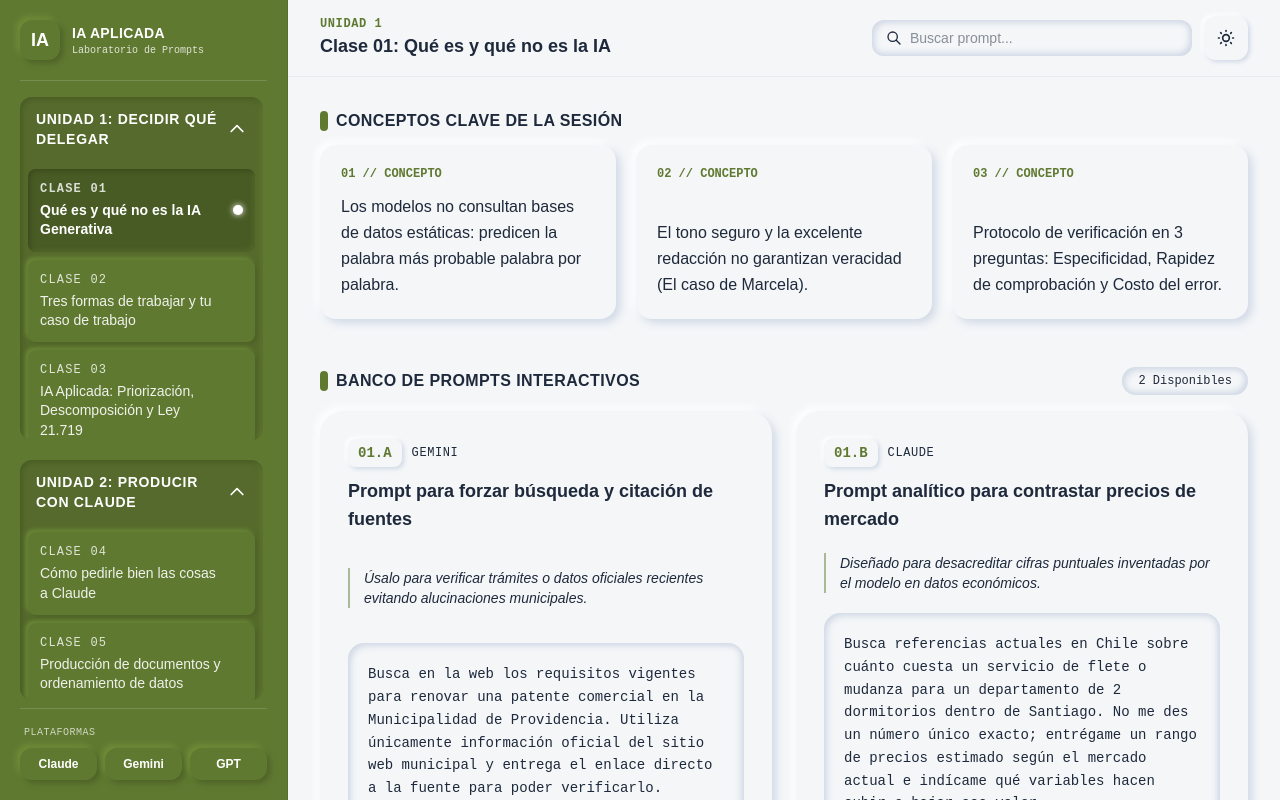
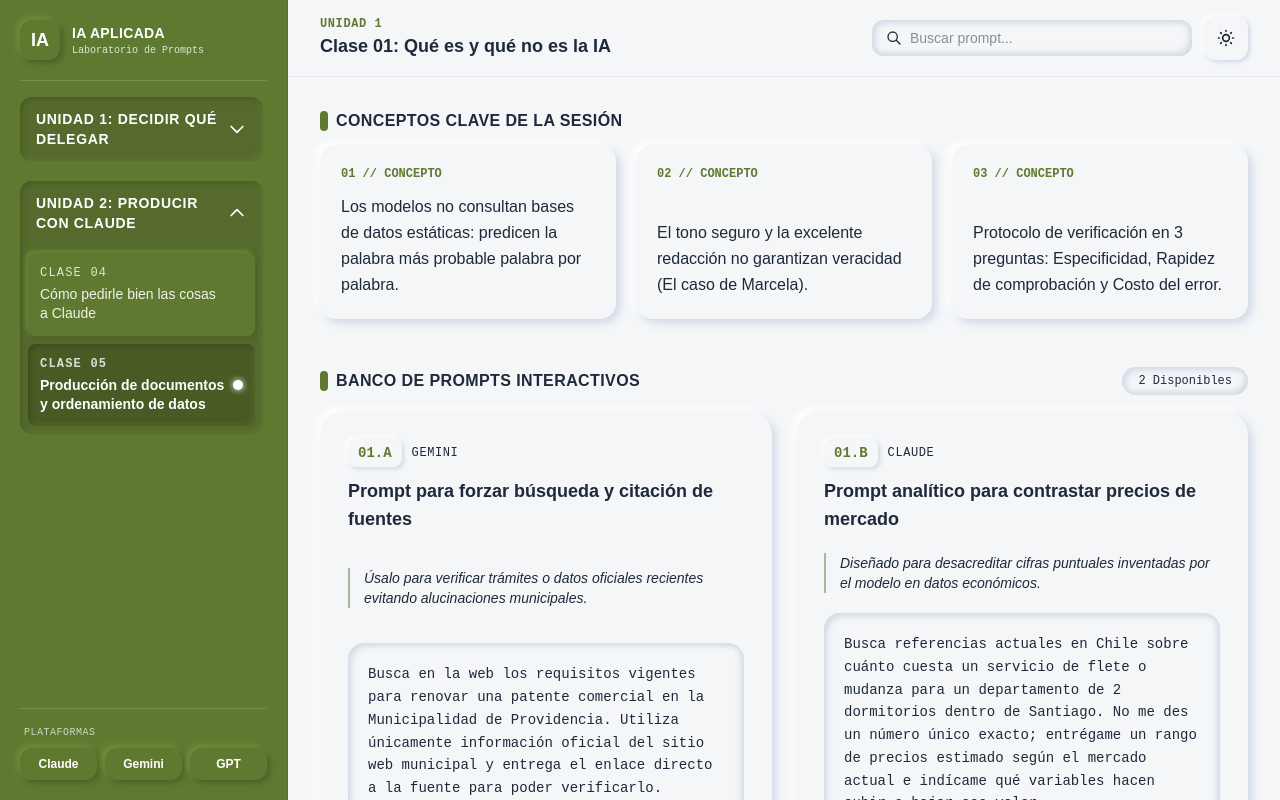
Before and after one commit to cTapiaDev/nodo-ai-dashboard, an Astro site: page / in a window 1280 px wide. Built offline with nearby package versions, Linux system fonts and the light colour scheme; Astro itself is replaced by a stand-in of ours.

Commit message:
scroll sidebar

```diff
--- a/src/components/SidebarNav.astro
+++ b/src/components/SidebarNav.astro
@@ -1,29 +1,30 @@
 ---
-/* 🟢 Sidebar con tipografías legibles (Mínimo 14px) */
 import { courseData } from '../data/curso';
 
 const units = courseData || [];
 ---
 
-<nav class="mt-4 flex-1 overflow-y-auto pr-1 flex flex-col gap-3 w-full" aria-label="Navegación del Curso">
+<nav class="mt-4 flex-1 min-h-0 overflow-y-auto pb-6 pr-1 flex flex-col gap-3 w-full custom-scrollbar" aria-label="Navegación del Curso">
   {units.length > 0 ? (
-    units.map((unit, unitIdx) => (
-      <div class="flex flex-col w-full rounded-xl overflow-hidden mb-2" style="background-color: #556a2c; box-shadow: inset 2px 2px 5px #485b24, inset -2px -2px 5px #627934;">
+    units.map((unit, unitIdx) => {
+        const isLastUnit = unitIdx === units.length - 1;
+     return (
+      <div class="flex flex-col shrink-0 w-full rounded-xl overflow-hidden mb-2" style="background-color: #556a2c; box-shadow: inset 2px 2px 5px #485b24, inset -2px -2px 5px #627934;">
         <!-- Botón Acordeón de la Unidad -->
         <button
           type="button"
           class="unit-accordion-btn w-full px-4 py-3 text-left flex items-center justify-between font-display font-bold text-sm uppercase tracking-wider text-white transition-colors cursor-pointer"
         >
           <span class="pr-2 pointer-events-none">{unit.unitTitle}</span>
-          <svg class="accordion-icon w-5 h-5 transform transition-transform duration-200 shrink-0 rotate-180 pointer-events-none" fill="none" viewBox="0 0 24 24" stroke="currentColor">
+          <svg class={`accordion-icon w-5 h-5 transform transition-transform duration-200 shrink-0 pointer-events-none ${isLastUnit ? 'rotate-180' : ''}`} fill="none" viewBox="0 0 24 24" stroke="currentColor">
             <path stroke-linecap="round" stroke-linejoin="round" stroke-width="2" d="M19 9l-7 7-7-7" />
           </svg>
         </button>
 
         <!-- Lista de Clases Desplegable -->
-        <div class="unit-classes-container flex flex-col w-full p-2 gap-2">
+        <div class={`unit-classes-container flex flex-col w-full p-2 gap-2 ${isLastUnit ? '' : 'hidden'}`}>
           {unit.classes && unit.classes.map((cls, index) => {
-            const isFirst = unitIdx === 0 && index === 0;
+            const isFirst = unitIdx === units.length - 1 && index === unit.classes.length - 1;
             return (
               <button
                 type="button"
@@ -45,7 +46,7 @@ const units = courseData || [];
           })}
         </div>
       </div>
-    ))
+    )})
   ) : (
     <p class="text-sm px-2 text-white/70">No hay unidades cargadas.</p>
   )}
@@ -99,3 +100,27 @@ const units = courseData || [];
     });
   });
 </script>
+
+<style>
+  .custom-scrollbar::-webkit-scrollbar {
+    width: 6px;
+  }
+
+  .custom-scrollbar::-webkit-scrollbar-track {
+    background: transparent;
+  }
+
+  .custom-scrollbar::-webkit-scrollbar-thumb {
+    background-color: #485b24;
+    border-radius: 10px;
+  }
+
+  .custom-scrollbar::-webkit-scrollbar-thumb:hover {
+    background-color: #3b4b1d;
+  }
+
+  .custom-scrollbar {
+    scrollbar-width: thin;
+    scrollbar-color: #485b24 transparent;
+  }
+</style>
--- a/src/layouts/DashboardLayout.astro
+++ b/src/layouts/DashboardLayout.astro
@@ -22,7 +22,7 @@ const { title } = Astro.props;
     <div class="flex h-screen w-screen overflow-hidden relative">
 
       <!-- Sidebar Lateral -->
-      <aside id="sidebar" style="background-color: #607931; color: #ffffff;" class="absolute md:relative inset-y-0 left-0 z-50 w-72 flex flex-col p-5 shrink-0 transform -translate-x-full md:translate-x-0 transition-transform duration-300 shadow-2xl md:shadow-none border-r border-black/10">
+      <aside id="sidebar" style="background-color: #607931; color: #ffffff;" class="absolute md:relative inset-y-0 h-screen left-0 z-50 w-72 flex flex-col p-5 shrink-0 transform -translate-x-full md:translate-x-0 transition-transform duration-300 shadow-2xl md:shadow-none border-r border-black/10">
 
         <div class="flex items-center justify-between pb-5 border-b border-white/15">
           <div class="flex items-center gap-3">
@@ -41,7 +41,7 @@ const { title } = Astro.props;
 
         <slot name="sidebar-nav" />
 
-        <div class="mt-auto pt-4 border-t border-white/15 flex flex-col gap-2">
+        <div class="mt-auto pt-4 border-t border-white/15 flex flex-col gap-2 shrink-0">
           <p class="text-[10px] font-mono text-white/70 uppercase tracking-wider px-1">Plataformas</p>
           <div class="grid grid-cols-3 gap-2">
             <a href="https://claude.ai" target="_blank" rel="noreferrer" class="text-center py-2 rounded-xl text-xs font-semibold text-white transition-all hover:opacity-90 active:scale-95" style="background-color: #607931; box-shadow: 3px 3px 6px #4d6027, -3px -3px 6px #73923b;">Claude</a>
```
